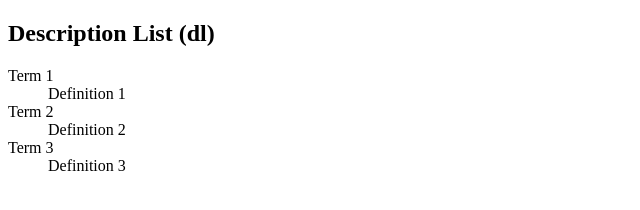
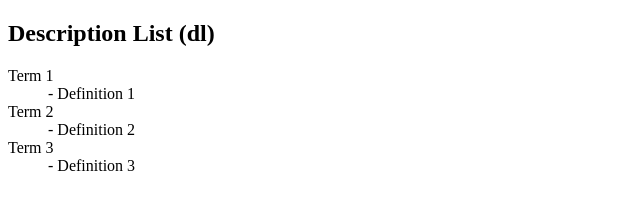
Before and after one commit to Raheel-10k/html_sem2_html_and_css, a plain HTML site: page workingWithMoreListTags.html in a window 1280 px wide. Shown: the full height of the page, 0-640 px from the left. Drawn offline with Linux system fonts and the light colour scheme.

Commit message:
dl, dd and dt tags' usage

```diff
--- a/workingWithMoreListTags.html
+++ b/workingWithMoreListTags.html
@@ -9,13 +9,13 @@
         <h2>Description List (dl)</h2>
         <dl>
             <dt>Term 1</dt>
-            <dd>Definition 1</dd>
+            <dd>- Definition 1</dd>
 
             <dt>Term 2</dt>
-            <dd>Definition 2</dd>
+            <dd>- Definition 2</dd>
 
             <dt>Term 3</dt>
-            <dd>Definition 3</dd>
+            <dd>- Definition 3</dd>
         </dl>
     </body>
 </html>
```
